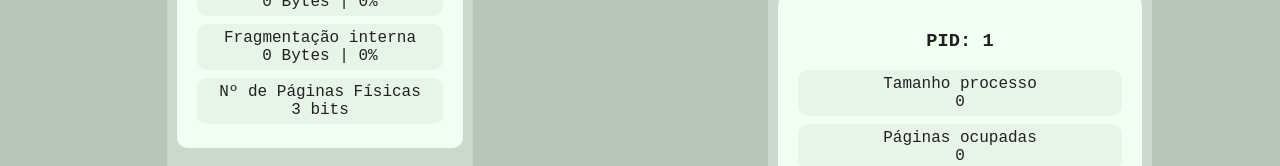
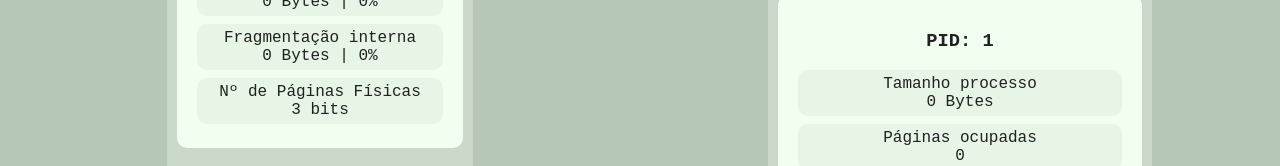
Before and after one commit to Gabao-Farias/Process_manager, a React (Create React App) app: page / in a window 1280 px wide. Both pictures are taken after a click on the button "Adicionar Processo". Shown: the part 280-446 px from the top of the page. Built offline with nearby package versions, Linux system fonts and the light colour scheme.

Commit message:
Added 'bytes' text after number

```diff
--- a/src/components/ProcessTable/index.tsx
+++ b/src/components/ProcessTable/index.tsx
@@ -16,7 +16,7 @@ const ProcessTable : FC<ProcessTableProps> = ({process, tamp, choice}) => {
     <ProcessTableContainer choice={choice}>
       <SmallHeader choice={choice} key="processHeader">
         <h3>PID: {process.pid}</h3>
-        <SmallHeaderDetails choice={choice}>Tamanho processo<br></br>{process.processSize}</SmallHeaderDetails>
+        <SmallHeaderDetails choice={choice}>Tamanho processo<br></br>{process.processSize} Bytes</SmallHeaderDetails>
         <SmallHeaderDetails choice={choice}>Páginas ocupadas<br></br>{process.busyPages}</SmallHeaderDetails>
         <SmallHeaderDetails choice={choice}>Fragmentação interna<br></br>{
             InternFragment(tamp, process.busyPages, process.processSize)
```
